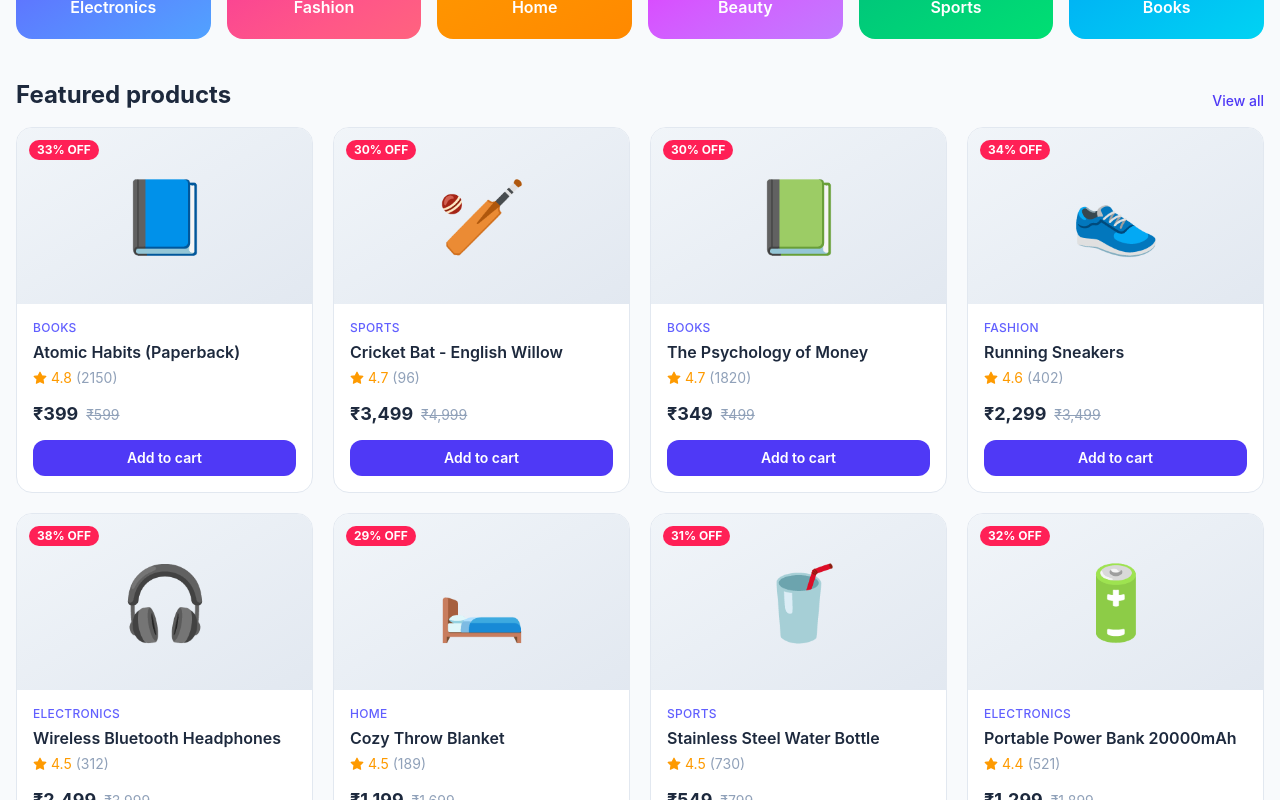
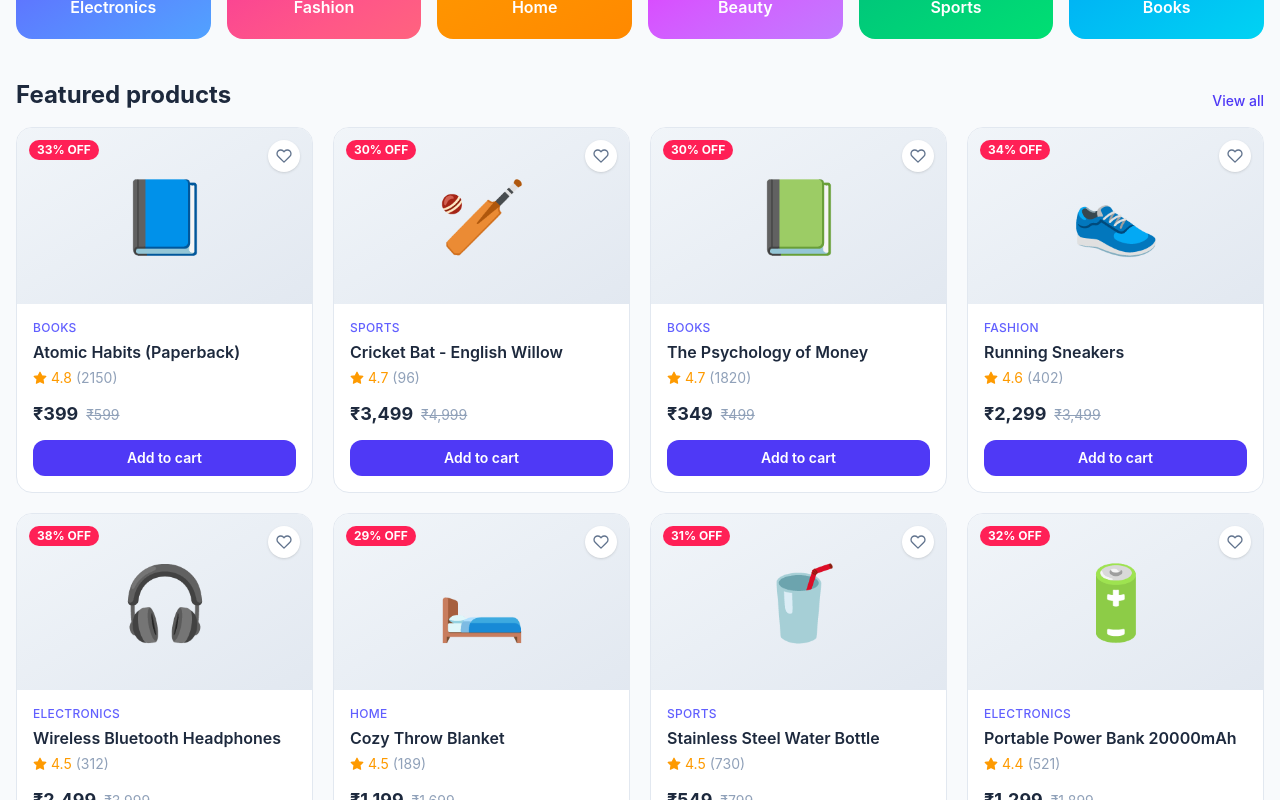
Before and after one commit to Rahul315777/shopnest, a React (Vite) app: page / in a window 1280 px wide. Shown: the part 640-1440 px from the top of the page. Built offline with nearby package versions, Linux system fonts and the light colour scheme.

Commit message:
feat: add wishlist heart toggle on product cards

```diff
--- a/src/components/ProductCard/ProductCard.jsx
+++ b/src/components/ProductCard/ProductCard.jsx
@@ -1,14 +1,17 @@
 import { Link } from "react-router-dom";
-import { FiStar } from "react-icons/fi";
+import { FiHeart, FiStar } from "react-icons/fi";
 import { useCart } from "../../context/CartContext.jsx";
+import { useWishlist } from "../../context/WishlistContext.jsx";
 import { discountPercent, formatPrice } from "../../utils/format.js";
 
 export default function ProductCard({ product }) {
   const { addToCart } = useCart();
+  const { isWished, toggleWishlist } = useWishlist();
+  const wished = isWished(product.id);
   const off = discountPercent(product.price, product.oldPrice);
 
   return (
-    <div className="group flex flex-col overflow-hidden rounded-2xl border border-slate-200 bg-white transition hover:shadow-lg">
+    <div className="group relative flex flex-col overflow-hidden rounded-2xl border border-slate-200 bg-white transition hover:shadow-lg">
       <Link
         to={`/product/${product.id}`}
         className="relative flex h-44 items-center justify-center bg-gradient-to-br from-slate-100 to-slate-200 text-7xl transition group-hover:scale-[1.02]"
@@ -20,6 +23,13 @@ export default function ProductCard({ product }) {
           </span>
         )}
       </Link>
+      <button
+        onClick={() => toggleWishlist(product.id)}
+        aria-label="Toggle wishlist"
+        className="absolute right-3 top-3 rounded-full bg-white p-2 shadow hover:scale-110"
+      >
+        <FiHeart className={wished ? "fill-rose-500 text-rose-500" : "text-slate-500"} />
+      </button>
 
       <div className="flex flex-1 flex-col gap-1 p-4">
         <span className="text-xs font-medium uppercase tracking-wide text-indigo-500">
```
